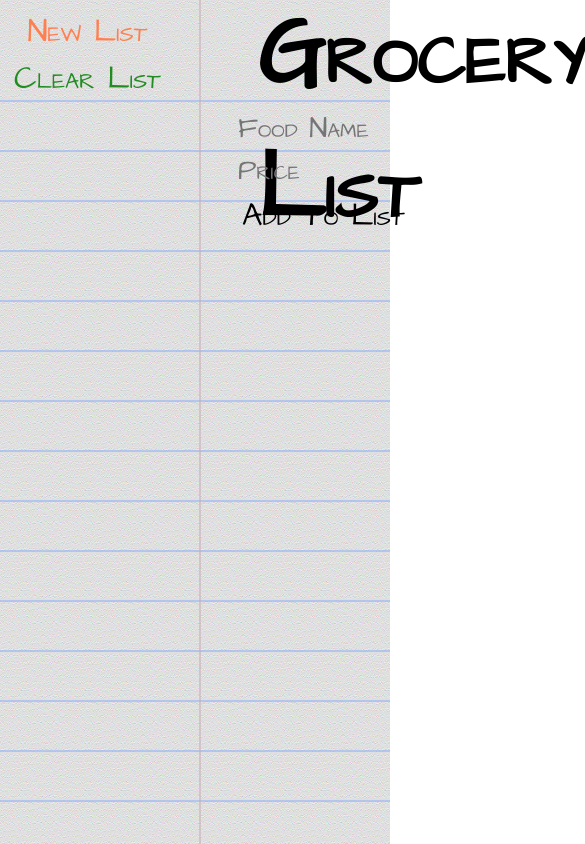
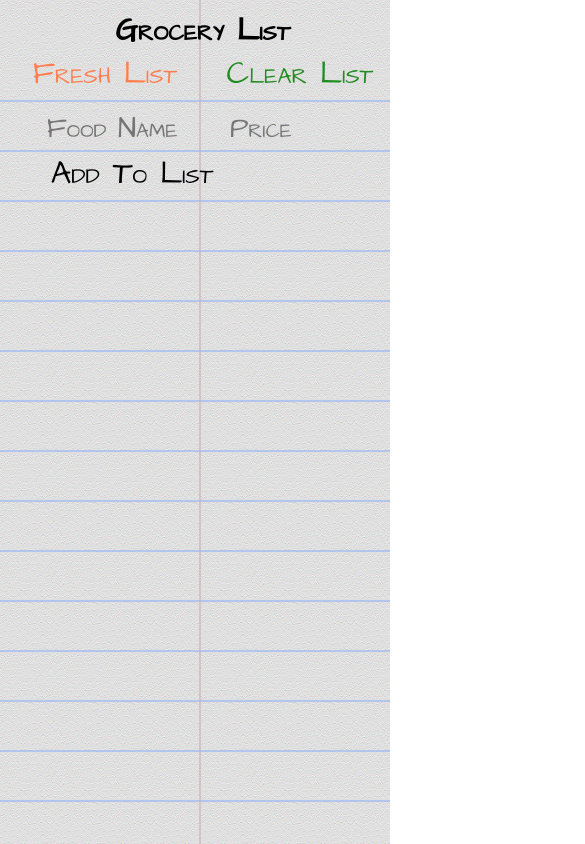
Before and after one commit to beggers23/meanAPI, a website: page client/views/index.html in a window 390 px wide. Shown: the top 844 px of the page, 585 px wide, since content can reach past the window. Drawn offline with nearby package versions, Linux system fonts and the light colour scheme; no server answers.

Commit message:
Makes the application functional on mobile devices

```diff
--- a/client/css/styles.css
+++ b/client/css/styles.css
@@ -1,6 +1,8 @@
 body{
   font-family: 'Architects Daughter', cursive;
   font-variant: small-caps;
+  overflow-y: scroll;
+  overflow-x: hidden;
 }
 
 .retrieved {
@@ -102,3 +104,57 @@ input:focus {
 .item:hover {
   cursor: pointer;
 }
+
+
+@media only screen and (max-width: 700px) {
+  body {
+    width: 100vw;
+    height: 100vh;
+  }
+
+  header {
+    top: 0;
+    left: 0;
+    width: 100vw;
+    text-align: center;
+    position: relative;
+    font-size: 1em;
+    height: 5vh;
+  }
+
+  .clears {
+    position: relative;
+    display: flex;
+    flex-direction: row;
+    justify-content: space-around;
+    align-items: flex-start;
+    height: 5vh;
+  }
+
+  #list-content {
+    top: 78px;
+    left: 0px;
+    width: 100%;
+  }
+  #food-input{
+    width: 6em;
+  }
+  #price-input {
+    width: 4em;
+  }
+
+  #list {
+    margin-left: 0;
+  }
+  #form {
+    position: relative;
+    left: 0;
+    margin-left: 2.3em;
+  }
+
+  .item {
+    font-size: 2em;
+    margin-left: .2em;
+    line-height: 1.58;
+  }
+}
--- a/client/views/index.html
+++ b/client/views/index.html
@@ -3,6 +3,7 @@
   <head>
     <meta charset="utf-8">
     <title>MEAN Grocery List</title>
+    <meta name="viewport" content="width=device-width, initial-scale=1">
     <link href='https://fonts.googleapis.com/css?family=Architects+Daughter' rel='stylesheet' type='text/css'>
     <link rel="stylesheet" href="/css/styles.css" media="screen" title="no title" charset="utf-8">
     <script src="https://cdnjs.cloudflare.com/ajax/libs/angular.js/1.4.8/angular.min.js" charset="utf-8"></script>
@@ -29,14 +30,14 @@
     </div>
 
     <div id='main' ng-controller='MainController'>
-      <div class='clears'>
-        <button id='newList' ng-click='newList()'>New List</button>
-        <button id='clear' ng-click='clearList()'>Clear List </button>
-      </div>
-
       <header>
         <h1>Grocery List</h1>
       </header>
+
+      <div class='clears'>
+        <button id='newList' ng-click='newList()'>Fresh List</button>
+        <button id='clear' ng-click='clearList()'>Clear List </button>
+      </div>
 
       <div id='list-content'>
         <div id='list'>
```
